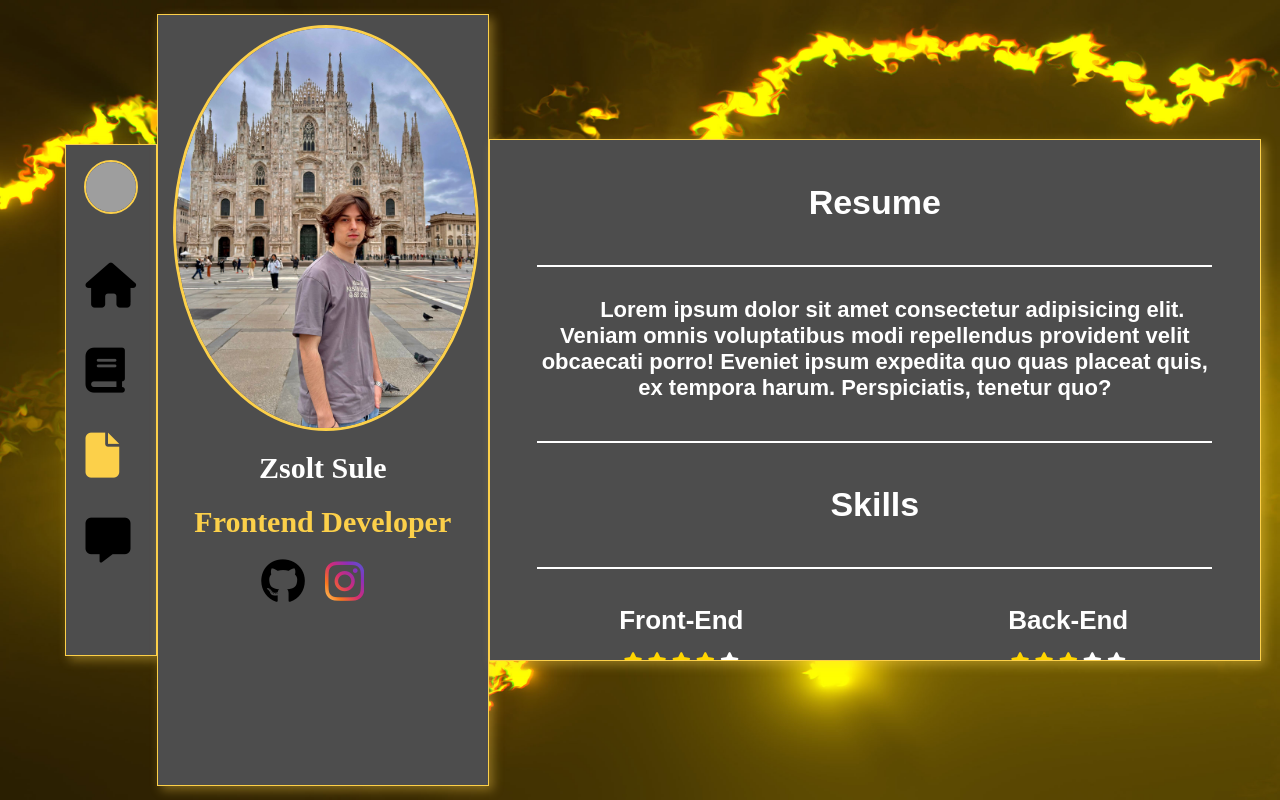
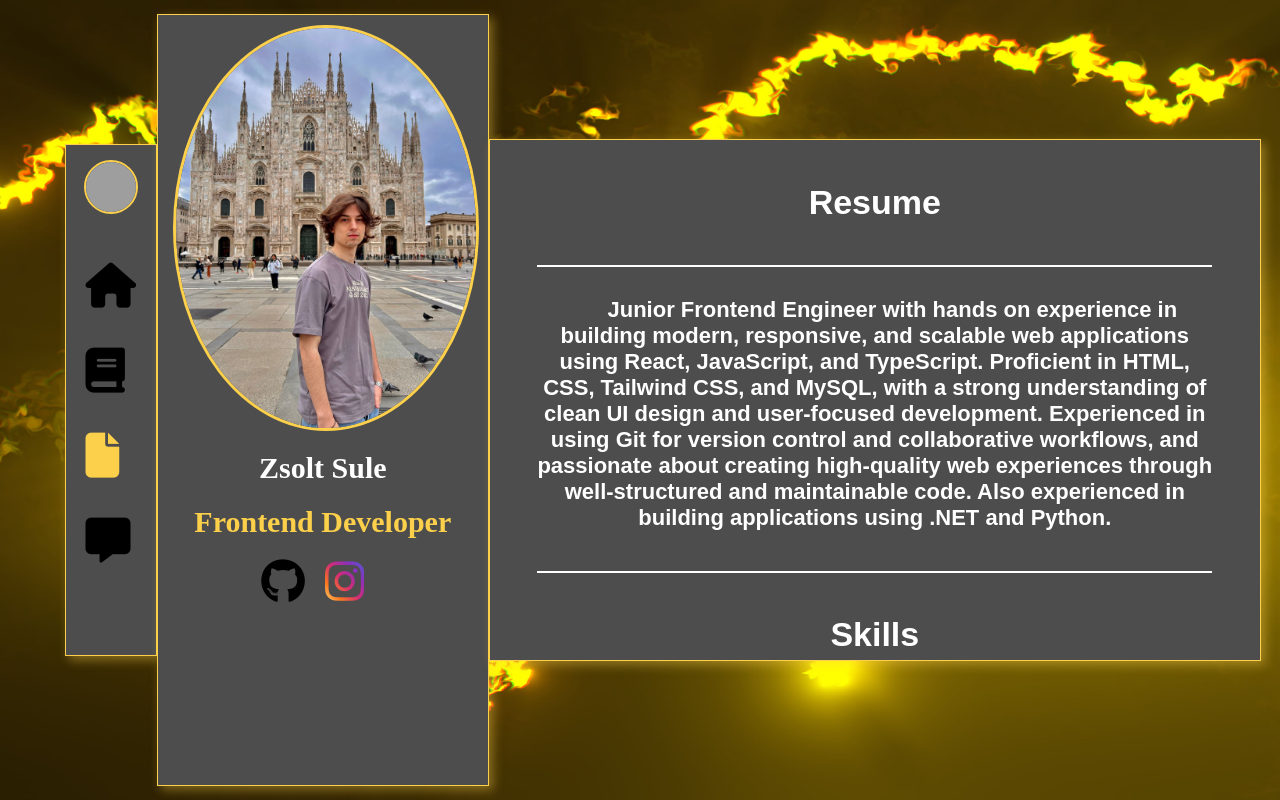
Before and after one commit to ZsoltSule/Personal-Portfolio-Website, a React (Vite) app: page /resume in a window 1280 px wide. Built offline with nearby package versions, Linux system fonts and the light colour scheme; grey boxes are pictures that could not be loaded; some icons are missing.

Commit message:
Finished the website

```diff
--- a/src/pages/Resume.jsx
+++ b/src/pages/Resume.jsx
@@ -7,9 +7,10 @@ function Resume() {
           <h1>Resume</h1>
         <hr/>
         <p>
-            Lorem ipsum dolor sit amet consectetur adipisicing elit. Veniam omnis voluptatibus modi
-            repellendus provident velit obcaecati porro! Eveniet ipsum expedita quo quas placeat quis,
-            ex tempora harum. Perspiciatis, tenetur quo?
+           Junior Frontend Engineer with hands on experience in building modern, responsive, and scalable web applications using React,
+           JavaScript, and TypeScript. Proficient in HTML, CSS, Tailwind CSS, and MySQL, with a strong understanding of clean UI design and
+           user-focused development. Experienced in using Git for version control and collaborative workflows, and passionate about creating
+           high-quality web experiences through well-structured and maintainable code. Also experienced in building applications using .NET and Python.
         </p>
 
         <hr/>
@@ -62,18 +63,22 @@ function Resume() {
         <h1>Experience</h1>
         <hr />
         <p>
-            Lorem ipsum dolor sit amet consectetur adipisicing elit.
-            Recusandae exercitationem saepe, doloremque beatae quasi iste maxime dolorum illum enim,
-            dolor corrupti a, architecto vero ullam veniam sunt accusantium. Error, maxime?
+            My experience comes from building personal projects and modern, responsive web applications using React,
+            JavaScript, TypeScript, HTML, CSS, and Tailwind CSS, along with MySQL for data handling and Git for version control.
+            I have developed several personal projects, including a portfolio website to showcase ongoing work, a 2D platformer game
+            built with Python and Pygame featuring a custom level editor using JSON for creating and loading game levels, and a banking application developed
+            using the .NET Framework with functionality for account creation, interest rates, and deposit and withdrawal operations.
+            I have also created an interactive Pong game as a fun project to explore game logic and user interaction. I demonstrate strong problem-solving skills,
+            a strong interest in clean UI design, and a commitment to continuous learning across frontend and general software development technologies.
         </p>
 
         <hr/>
         <h1>Education</h1>
         <hr/>
         <p>
-            Lorem ipsum dolor sit amet consectetur adipisicing elit.
-            Recusandae exercitationem saepe, doloremque beatae quasi iste maxime dolorum illum enim,
-            dolor corrupti a, architecto vero ullam veniam sunt accusantium. Error, maxime?
+            I hold a Bachelor’s degree in Computer Science from the University of Oradea and completed my secondary education at Gheorghe Șincai National College
+            in Baia Mare, where I obtained my Baccalaureate diploma. I am currently pursuing a Master’s degree in Distributed Systems on the Internet. I have a high level of English proficiency,
+            speaking fluently at a (B2–C1) level. I am a native speaker of Romanian and Hungarian (C2 level) and have basic to intermediate proficiency in German (A2–B1 level).
         </p>
       </div>
     </div>
```
